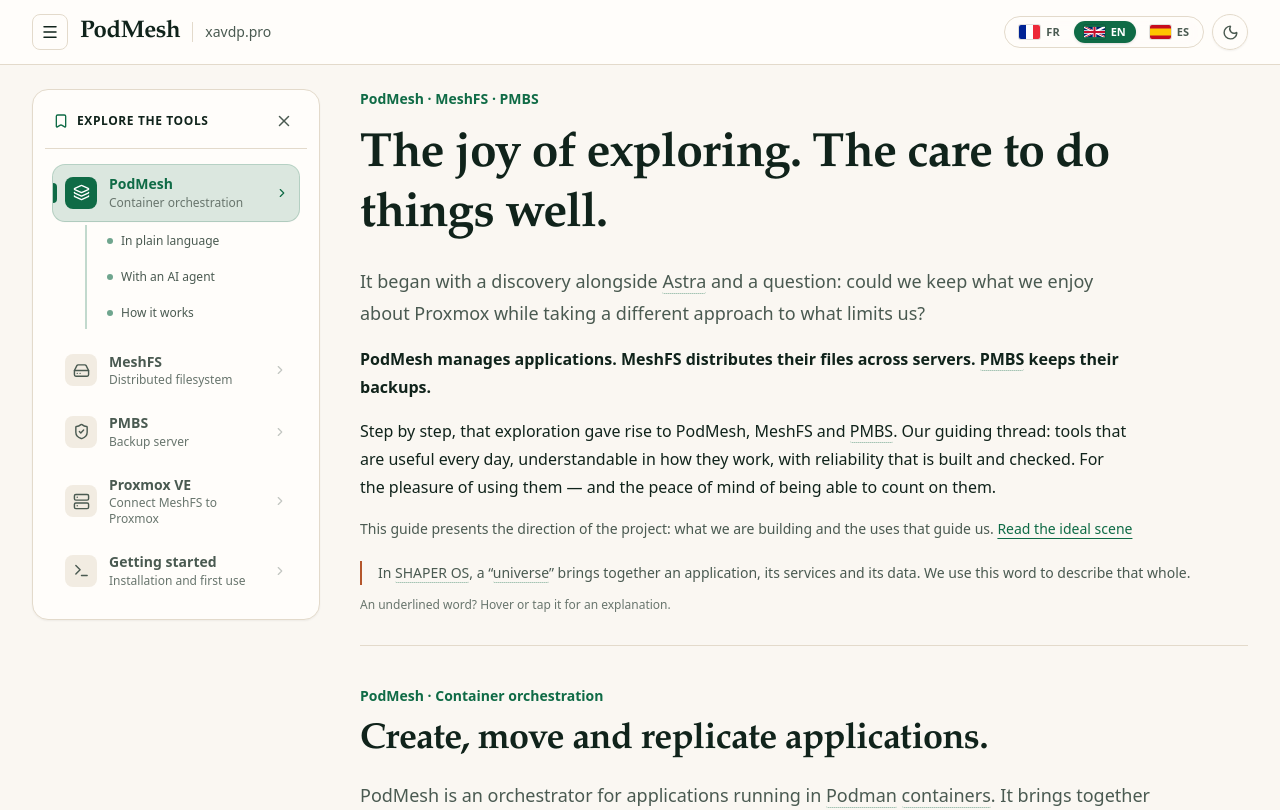
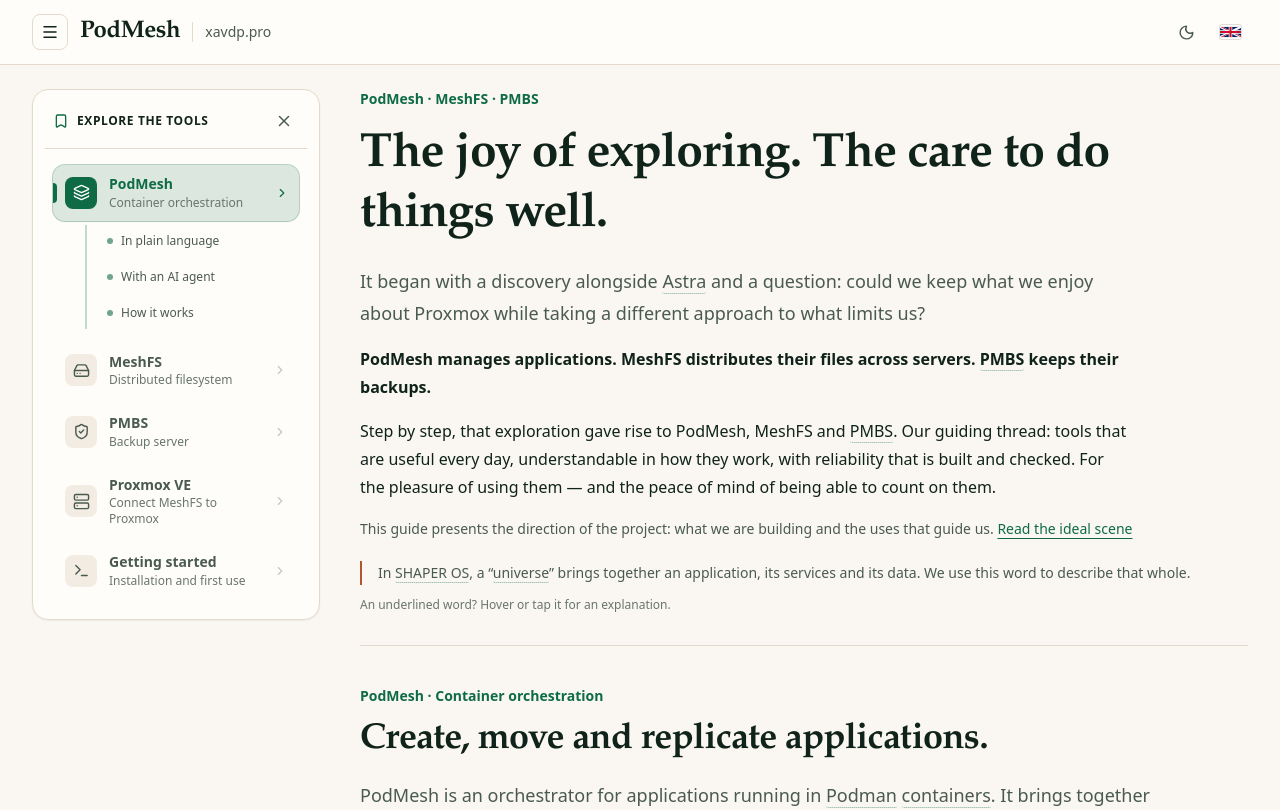
Before and after one commit to xavdp-pro/podmesh, a React (Vite) app in the folder showcase/: page / in a window 1280 px wide. Shown: the top 810 px of the page. Built offline with nearby package versions, Linux system fonts and the light colour scheme.

Commit message:
feat(showcase): match reference language menu and theme controls

```diff
--- a/showcase/index.html
+++ b/showcase/index.html
@@ -12,7 +12,9 @@
       // Apply the saved theme before first paint so dark mode never flashes white.
       try {
         var t = localStorage.getItem('theme')
-        if (!t && window.matchMedia('(prefers-color-scheme: dark)').matches) t = 'dark'
+        if (t !== 'light' && t !== 'dark') t = window.matchMedia('(prefers-color-scheme: dark)').matches ? 'dark' : 'light'
+        document.documentElement.setAttribute('data-theme', t)
+        document.documentElement.style.colorScheme = t
         document.documentElement.classList.add(t === 'dark' ? 'theme-dark' : 'theme-light')
       } catch (e) {}
     </script>
--- a/showcase/src/components/LanguageSwitcher.jsx
+++ b/showcase/src/components/LanguageSwitcher.jsx
@@ -1,43 +1,87 @@
-import React from 'react'
+import React, { useEffect, useId, useRef, useState } from 'react'
+import { Check } from 'lucide-react'
 import { useI18n } from '../i18n/I18nProvider'
 import { SUPPORTED_LOCALES } from '../i18n'
 import { Flag } from './Flag'
 
-const LANG_LABELS = {
-  fr: 'FR',
-  en: 'EN',
-  es: 'ES',
-}
-
 export default function LanguageSwitcher({ className = '' }) {
   const { locale, setLocale, t } = useI18n()
+  const [open, setOpen] = useState(false)
+  const root = useRef(null)
+  const trigger = useRef(null)
+  const menuId = useId()
+
+  useEffect(() => {
+    if (!open) return
+    const outside = (event) => {
+      if (!root.current?.contains(event.target)) setOpen(false)
+    }
+    const escape = (event) => {
+      if (event.key === 'Escape') {
+        setOpen(false)
+        trigger.current?.focus()
+      }
+    }
+    document.addEventListener('pointerdown', outside)
+    document.addEventListener('keydown', escape)
+    return () => {
+      document.removeEventListener('pointerdown', outside)
+      document.removeEventListener('keydown', escape)
+    }
+  }, [open])
+
+  const focusOption = (index) => {
+    requestAnimationFrame(() => root.current?.querySelectorAll('[role="menuitemradio"]')[index]?.focus())
+  }
 
   return (
-    <div
-      className={`inline-flex items-center gap-1 rounded-full border border-line bg-surface/80 p-1 backdrop-blur-sm ${className}`}
-      role="group"
-      aria-label={t('language.switch')}
-    >
-      {SUPPORTED_LOCALES.map((code) => {
-        const active = code === locale
-        return (
-          <button
-            key={code}
-            type="button"
-            onClick={() => setLocale(code)}
-            aria-pressed={active}
-            className={`flex items-center gap-1.5 rounded-full px-2.5 py-1 text-xs font-semibold transition-all ${
-              active
-                ? 'bg-accent text-accent-fg shadow-sm'
-                : 'text-fg-muted hover:bg-surface-2 hover:text-fg'
-            }`}
-            title={t(`language.${code}`)}
-          >
-            <Flag code={code} />
-            <span className="text-[11px] font-bold uppercase">{LANG_LABELS[code]}</span>
-          </button>
-        )
-      })}
+    <div ref={root} className={`relative ${className}`} onBlur={(event) => {
+      if (!event.currentTarget.contains(event.relatedTarget)) setOpen(false)
+    }}>
+      <button
+        ref={trigger}
+        type="button"
+        aria-expanded={open}
+        aria-haspopup="menu"
+        aria-controls={open ? menuId : undefined}
+        aria-label={`${t(`language.${locale}`)}, ${t('language.switch')}`}
+        title={t('language.switch')}
+        onClick={() => setOpen(!open)}
+        onKeyDown={(event) => {
+          if (event.key === 'ArrowDown' || event.key === 'ArrowUp') {
+            event.preventDefault()
+            setOpen(true)
+            focusOption(event.key === 'ArrowUp' ? SUPPORTED_LOCALES.length - 1 : 0)
+          }
+        }}
+        className="flex h-9 w-9 items-center justify-center rounded-full p-1.5 transition-colors hover:bg-surface-2 focus-visible:outline focus-visible:outline-2 focus-visible:outline-accent"
+      >
+        <Flag code={locale} />
+      </button>
+      {open && (
+        <div id={menuId} role="menu" aria-label={t('language.switch')}
+          className="absolute right-0 top-full z-50 mt-1 w-44 overflow-hidden rounded-xl border border-line bg-surface p-1 shadow-lg"
+          onKeyDown={(event) => {
+            const options = [...event.currentTarget.querySelectorAll('[role="menuitemradio"]')]
+            const current = options.indexOf(document.activeElement)
+            let next
+            if (event.key === 'ArrowDown') next = (current + 1) % options.length
+            if (event.key === 'ArrowUp') next = (current - 1 + options.length) % options.length
+            if (event.key === 'Home') next = 0
+            if (event.key === 'End') next = options.length - 1
+            if (next !== undefined) { event.preventDefault(); options[next]?.focus() }
+          }}>
+          {SUPPORTED_LOCALES.map((code) => (
+            <button key={code} type="button" role="menuitemradio" aria-checked={code === locale}
+              onClick={() => { setLocale(code); setOpen(false); trigger.current?.focus() }}
+              className="flex w-full items-center gap-2.5 rounded-lg px-3 py-2 text-left text-sm text-fg-muted transition-colors hover:bg-surface-2 focus:bg-surface-2 focus:outline-none">
+              <Flag code={code} />
+              <span className={code === locale ? 'font-medium text-fg' : ''}>{t(`language.${code}`)}</span>
+              {code === locale && <Check size={14} className="ml-auto text-accent" aria-hidden="true" />}
+            </button>
+          ))}
+        </div>
+      )}
     </div>
   )
 }
--- a/showcase/src/components/ui/ThemeToggle.jsx
+++ b/showcase/src/components/ui/ThemeToggle.jsx
@@ -12,6 +12,7 @@
   document.documentElement.classList.toggle('theme-dark', theme === 'dark')
   document.documentElement.classList.toggle('theme-light', theme !== 'dark')
   document.documentElement.setAttribute('data-theme', theme)
+  document.documentElement.style.colorScheme = theme
 }
 
 /**
@@ -33,11 +34,12 @@
     <button
       type="button"
       onClick={() => setTheme(dark ? 'light' : 'dark')}
-      className={`flex h-9 w-9 items-center justify-center rounded-full border border-line bg-surface/80 text-fg-muted transition-colors hover:bg-surface-2 hover:text-fg shadow-xs ${className}`}
+      aria-pressed={dark}
+      className={`flex h-9 w-9 items-center justify-center rounded-full p-2 text-fg-muted transition-colors hover:bg-surface-2 hover:text-fg focus-visible:outline focus-visible:outline-2 focus-visible:outline-accent ${className}`}
       title={dark ? t('theme.light') : t('theme.dark')}
       aria-label={dark ? t('theme.enableLight') : t('theme.enableDark')}
     >
-      {dark ? <Sun size={17} /> : <Moon size={17} />}
+      {dark ? <Sun size={17} aria-hidden="true" /> : <Moon size={17} aria-hidden="true" />}
     </button>
   )
 }
--- a/showcase/src/i18n/I18nProvider.jsx
+++ b/showcase/src/i18n/I18nProvider.jsx
@@ -1,10 +1,12 @@
-import { createContext, useCallback, useContext, useMemo, useState } from 'react'
+import { createContext, useCallback, useContext, useEffect, useMemo, useState } from 'react'
 import { detectLocale, LOCALE_STORAGE_KEY, SUPPORTED_LOCALES, translate, isKey } from './index.js'
 
 const I18nContext = createContext(null)
 
 export function I18nProvider({ children }) {
   const [locale, setLocaleState] = useState(detectLocale)
+
+  useEffect(() => { document.documentElement.lang = locale }, [locale])
 
   const setLocale = useCallback((next) => {
     if (!SUPPORTED_LOCALES.includes(next)) return
--- a/showcase/src/pages/TechnicalShowcasePage.jsx
+++ b/showcase/src/pages/TechnicalShowcasePage.jsx
@@ -103,7 +103,7 @@
             <Link to="/#podmesh" className="site-display text-2xl font-bold">PodMesh</Link>
             <a href="https://xavdp.pro" className="hidden border-l border-line pl-3 text-sm text-fg-muted sm:block">xavdp.pro</a>
           </div>
-          <div className="flex items-center gap-2"><LanguageSwitcher /><ThemeToggle /></div>
+          <div className="flex items-center gap-2"><ThemeToggle /><LanguageSwitcher /></div>
         </div>
       </header>
 
```
